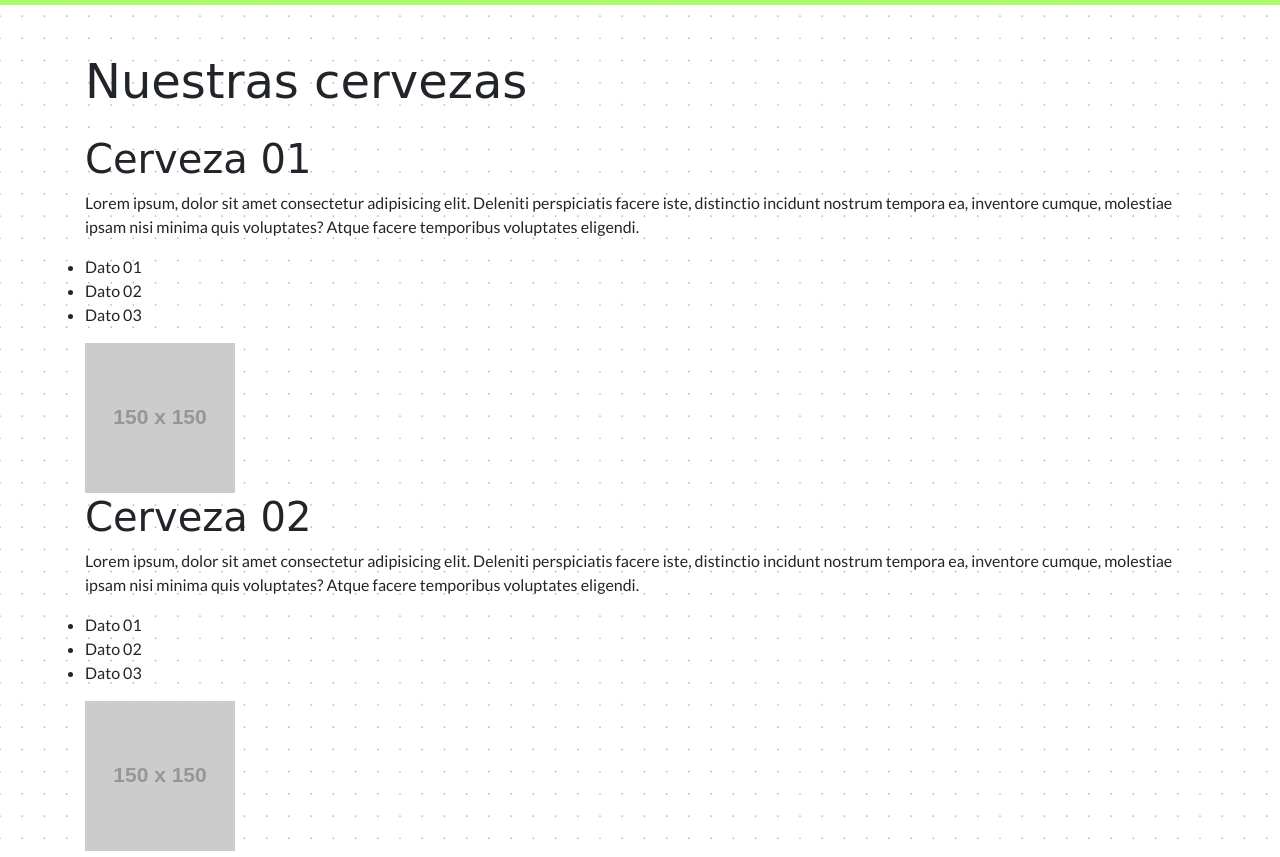
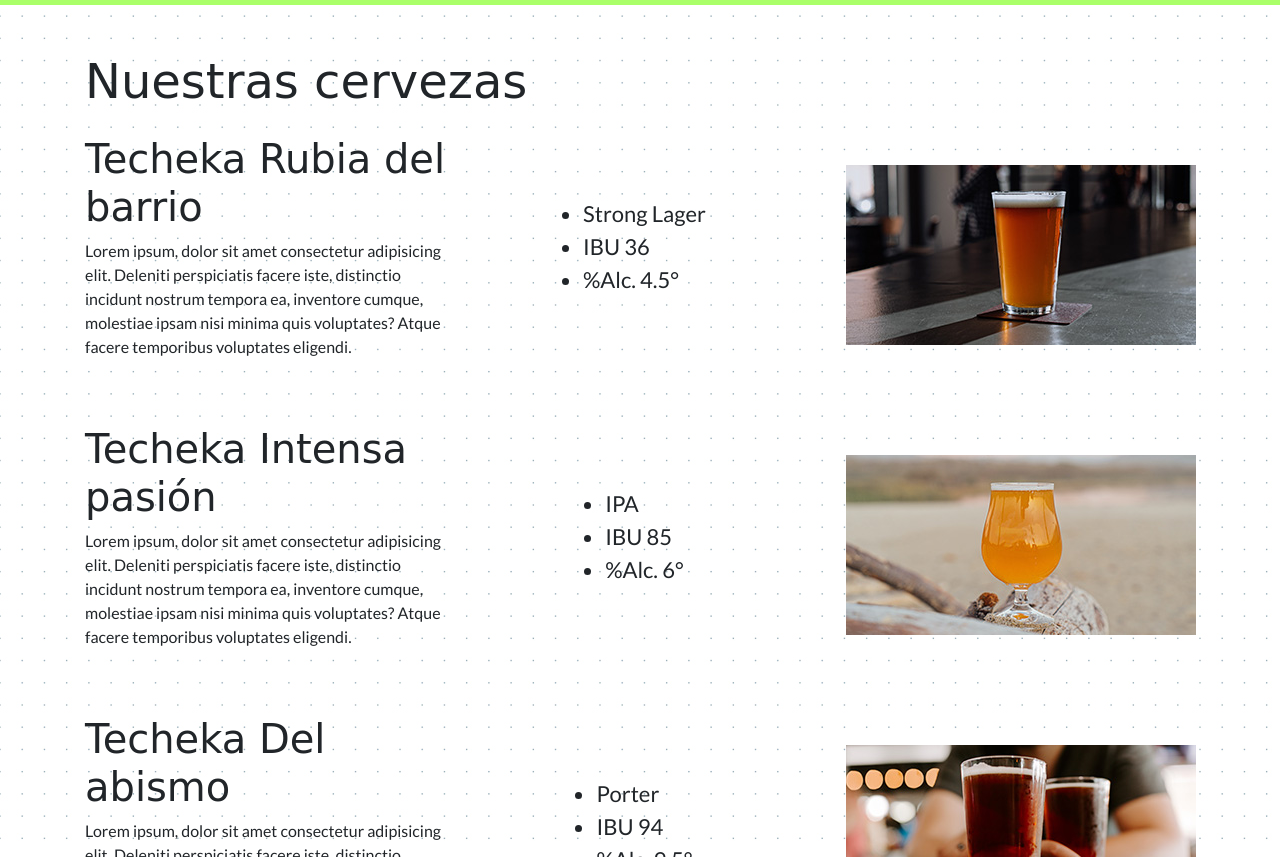
Before and after one commit to SebaZauberer/CervezaTecheka-Olate, a website: page catalogo.html in a window 1280 px wide. Shown: the part 95-952 px from the top of the page. Drawn offline with nearby package versions, Linux system fonts and the light colour scheme; placeholder pictures from the web are drawn by us; a web font is replaced by a local one.

Commit message:
Agregue contenido a la pagina de  Catalogo

```diff
--- a/catalogo.html
+++ b/catalogo.html
@@ -77,41 +77,41 @@
           <h1 class="mb-4">Nuestras cervezas</h1>
           <section id="catalogoCervezas">
             <article class="cervezaTexto">
-              <h2>Cerveza 01</h2>
+              <h2>Techeka Rubia del barrio</h2>
               <p>Lorem ipsum, dolor sit amet consectetur adipisicing elit. Deleniti perspiciatis facere iste, distinctio incidunt nostrum tempora ea, inventore cumque, molestiae ipsam nisi minima quis voluptates? Atque facere temporibus voluptates eligendi.</p>
             </article>
             <article class="cervezaDatos">
               <ul>
-                <li>Dato 01</li>
-                <li>Dato 02</li>
-                <li>Dato 03</li>
+                <li>Strong Lager</li>
+                <li>IBU 36</li>
+                <li>%Alc. 4.5°</li>
               </ul>
             </article>
-            <article class="cervezaFoto"><img src="https://via.placeholder.com/150" alt="cerveza"></article>
+            <article class="cervezaFoto"><img class="img-fluid" src="img/cerveza-1.jpg" alt="foto cerveza"></article>
             <article class="cervezaTexto">
-              <h2>Cerveza 02</h2>
+              <h2>Techeka Intensa pasión</h2>
               <p>Lorem ipsum, dolor sit amet consectetur adipisicing elit. Deleniti perspiciatis facere iste, distinctio incidunt nostrum tempora ea, inventore cumque, molestiae ipsam nisi minima quis voluptates? Atque facere temporibus voluptates eligendi.</p>
             </article>
             <article class="cervezaDatos">
               <ul>
-                <li>Dato 01</li>
-                <li>Dato 02</li>
-                <li>Dato 03</li>
+                <li>IPA</li>
+                <li>IBU 85</li>
+                <li>%Alc. 6°</li>
               </ul>
             </article>
-            <article class="cervezaFoto"><img src="https://via.placeholder.com/150" alt="cerveza"></article>
+            <article class="cervezaFoto"><img class="img-fluid" src="img/cerveza-3.jpg" alt="foto cerveza"></article>
             <article class="cervezaTexto">
-              <h2>Cerveza 03</h2>
+              <h2>Techeka Del abismo</h2>
               <p>Lorem ipsum, dolor sit amet consectetur adipisicing elit. Deleniti perspiciatis facere iste, distinctio incidunt nostrum tempora ea, inventore cumque, molestiae ipsam nisi minima quis voluptates? Atque facere temporibus voluptates eligendi.</p>
             </article>
             <article class="cervezaDatos">
               <ul>
-                <li>Dato 01</li>
-                <li>Dato 02</li>
-                <li>Dato 03</li>
+                <li>Porter</li>
+                <li>IBU 94</li>
+                <li>%Alc. 9.5°</li>
               </ul>
             </article>
-            <article class="cervezaFoto"><img src="https://via.placeholder.com/150" alt="cerveza"></article>
+            <article class="cervezaFoto"><img class="img-fluid" src="img/cerveza-2.jpg" alt="foto cerveza"></article>
           </section>
         </div>
       </div>
--- a/scss/modulos/_all.scss
+++ b/scss/modulos/_all.scss
@@ -3,4 +3,5 @@
 'botones',
 'index',
 'nosotros',
+'catalogo',
 'footer';
--- /dev/null
+++ b/scss/modulos/_catalogo.scss
@@ -0,0 +1,18 @@
+#catalogoCervezas {
+  display: grid;
+  grid-template-columns: 100%;
+  grid-template-rows: auto;
+  align-items: center;
+  justify-items: center;
+  justify-content: space-between;
+  grid-gap: 50px 10px;
+
+  .cervezaDatos li{
+    @include fSize(22);
+  }
+
+  @include media(md){
+    grid-template-columns: repeat(3, 33%);
+    grid-template-rows: 1fr 1fr 1fr;
+  }
+}
```
Also changed, not shown: css/style.css, img/cerveza-1.jpg (added), img/cerveza-2.jpg (added), img/cerveza-3.jpg (added).
